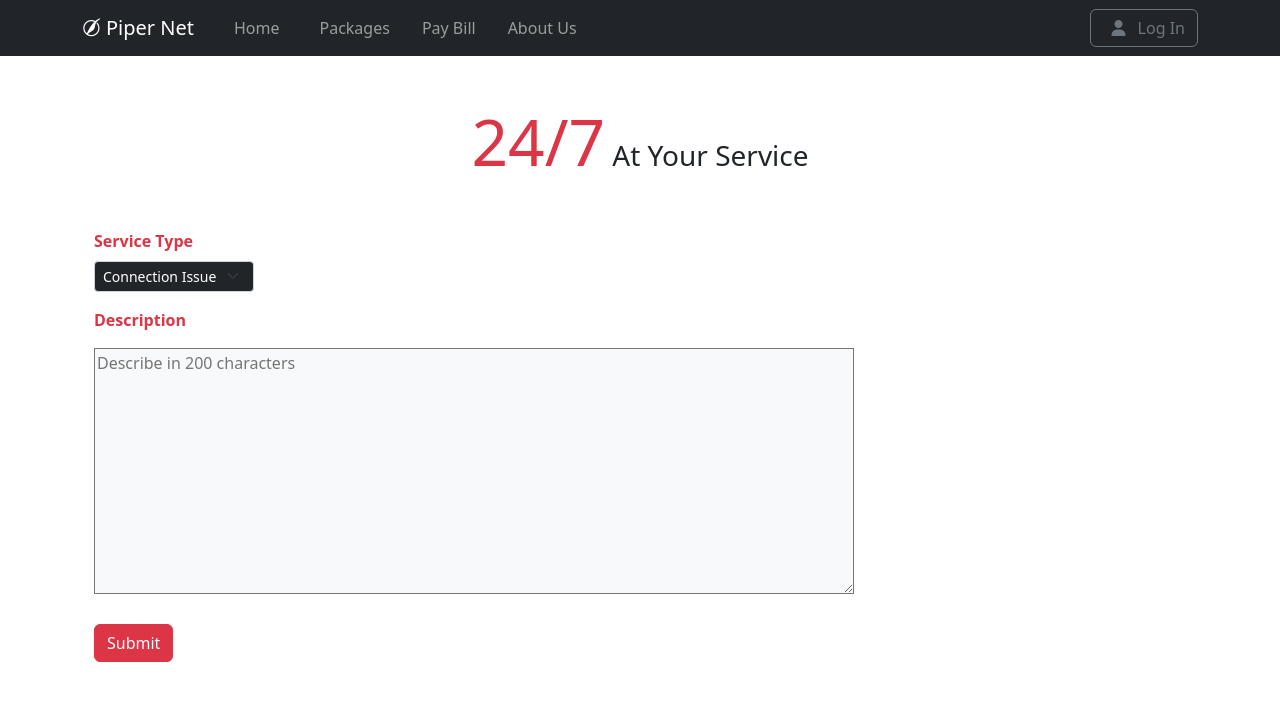
After one commit to Nafis-Jamil/Webdev, a PHP site: page /piperNet/customer-service.php in a window 1280 px wide. The commit adds this page. Shown: the top 701 px of the page. Run offline with PHP 8.4, Linux system fonts and the light colour scheme; some libraries are stand-ins or nearby versions.

Commit message:
customer_service

```diff
--- /dev/null
+++ b/customer_panel/php/customer-service.php
@@ -0,0 +1,65 @@
+<?php
+include('db-connection.php');
+include('nav.php');
+?>
+
+<?php
+if ($_SERVER['REQUEST_METHOD'] == 'POST') {
+    $id = $_SESSION['login'];
+    $type = $_POST['type'];
+    $desc = $_POST['description'];
+    $sql= "INSERT INTO `complaints` (`comp_id`, `cus_id`, `type`, `description`) VALUES ('NULL', '$id', '$type', '$desc');";
+    $res= mysqli_query($conn, $sql);
+    echo "<div class='alert alert-info alert-dismissible fade show' role='alert'>
+    <strong>Successful!!</strong> We will Email you as soon as possible.
+    <button type='button' class='btn-close' data-bs-dismiss='alert' aria-label='Close'></button>
+  </div>";
+}
+?>
+
+<!DOCTYPE html>
+<html lang="en">
+
+<head>
+    <meta charset="UTF-8">
+    <meta http-equiv="X-UA-Compatible" content="IE=edge">
+    <meta name="viewport" content="width=device-width, initial-scale=1.0">
+    <link href="https://cdn.jsdelivr.net/npm/bootstrap@5.2.0-beta1/dist/css/bootstrap.min.css" rel="stylesheet" integrity="sha384-0evHe/X+R7YkIZDRvuzKMRqM+OrBnVFBL6DOitfPri4tjfHxaWutUpFmBp4vmVor" crossorigin="anonymous">
+    <link rel="stylesheet" href="https://cdnjs.cloudflare.com/ajax/libs/font-awesome/6.1.1/css/all.min.css">
+    <title>Document</title>
+</head>
+
+<body>
+
+<div class="container my-5 text-center">
+    <h3><span class="display-3 text-danger"><b>24/7</b></span> At Your Service</h3>
+</div>
+
+<div class="container">
+    <form action="http://localhost/PiperNet/customer_panel/php/customer-service.php" method="post">
+    <div class="container my-3">
+    <label for="type" class="form-label text-danger"><b>Service Type</b></label>
+    <br>
+    <select class="form-select form-select-sm bg-dark text-white"  style="width:auto" id="type" name="type" required>
+        <option value="Connection Issue">Connection Issue</option>
+        <option value="Payment Issue">Payment Issue</option>
+        <option value="Complaint">Complaint</option>
+        <option value="Feedback">Feedback</option>
+    </select>
+    </div>
+    <div class="container my-3">
+    <label for="desc" class="form-label text-danger"><b>Description</b></label>
+    <br>
+    <textarea class="my-2 bg-light" name="description" id="desc" cols="80" rows="10" maxlength="200" placeholder="Describe in 200 characters"></textarea>
+    </div>
+    <div class="container my-3">
+        <input class="btn btn-md btn-danger" type="submit" value="Submit">
+    </div>
+    </form>
+</div>
+
+
+<script src="https://cdn.jsdelivr.net/npm/bootstrap@5.2.0-beta1/dist/js/bootstrap.bundle.min.js" integrity="sha384-pprn3073KE6tl6bjs2QrFaJGz5/SUsLqktiwsUTF55Jfv3qYSDhgCecCxMW52nD2" crossorigin="anonymous"></script>
+</body>
+
+</html>
--- a/customer_panel/php/nav.php
+++ b/customer_panel/php/nav.php
@@ -13,7 +13,7 @@ if ($_SERVER['REQUEST_METHOD'] == 'POST') {
         $fetch_res = mysqli_query($conn, $fetch_sql);
         $chk= mysqli_num_rows($fetch_res);
         if($chk>0){
-            $_SESSION["login"] = "true";
+            $_SESSION["login"] = $id;
         }
     }
 }
```
Also changed, not shown: customer_panel/php/profile.php (+22 -7 lines).
